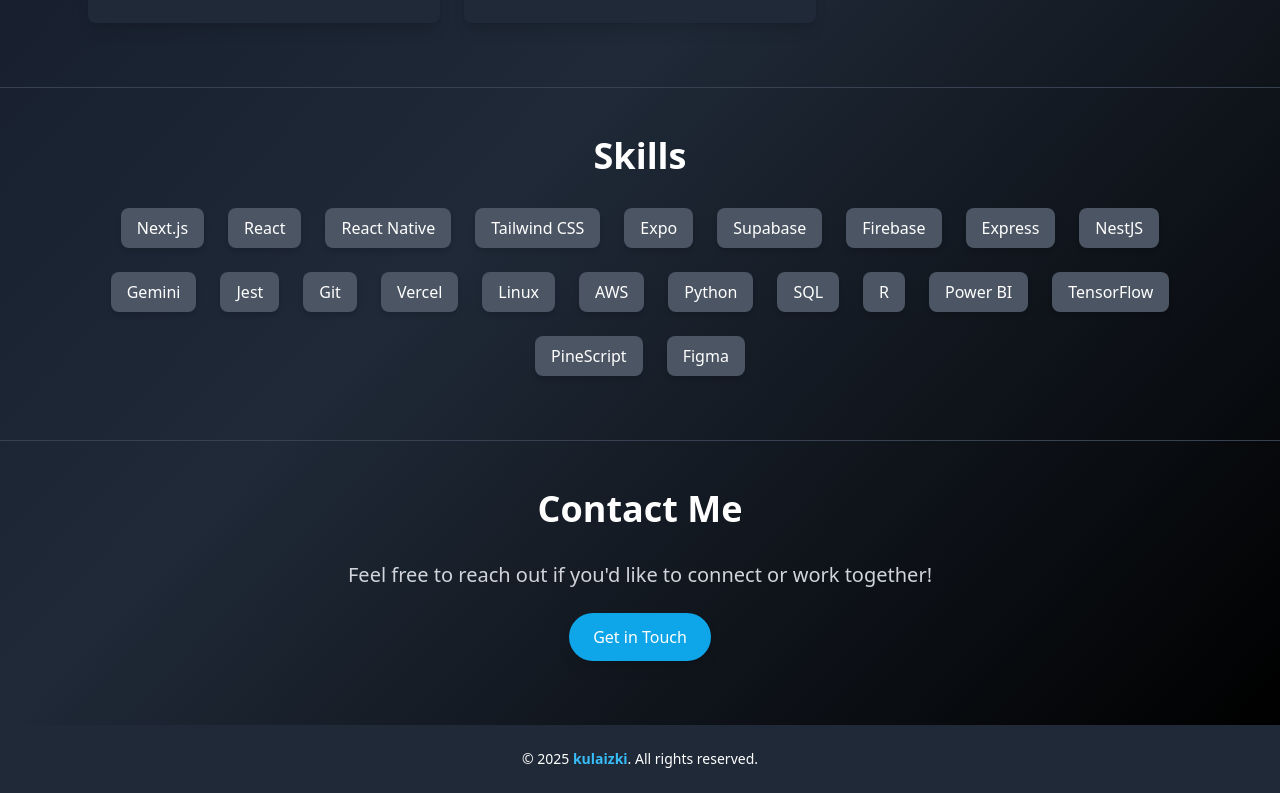
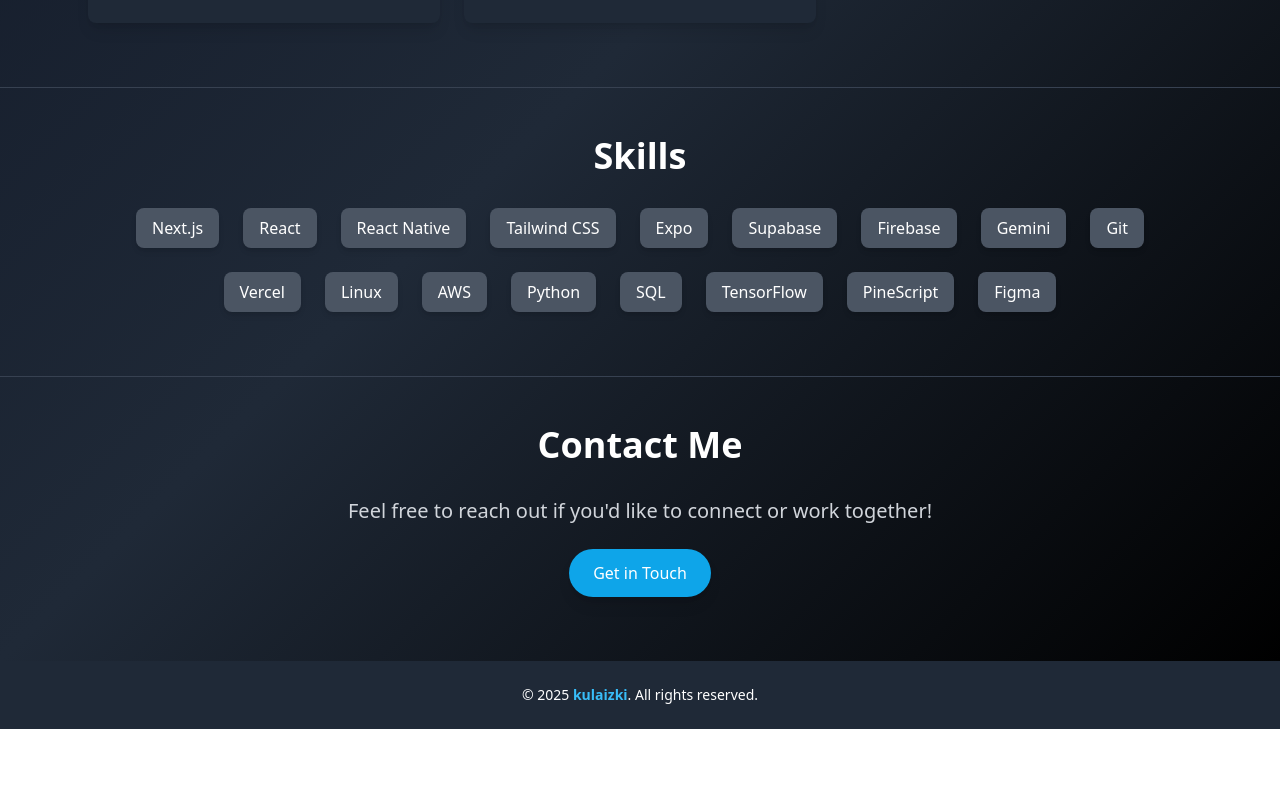
Before and after one commit to kulaizki/portfolio, a SvelteKit app: page / in a window 1280 px wide. Shown: the part 1402-2195 px from the top of the page. After the commit the page ends 2131 px from the top, so only its background shows below. Built offline with nearby package versions, Linux system fonts and the light colour scheme.

Commit message:
refactor: remove unused skills

```diff
--- a/src/routes/Skills.svelte
+++ b/src/routes/Skills.svelte
@@ -14,18 +14,13 @@
       <SkillItem skillName="Expo" skillUrl="https://expo.dev/" />
       <SkillItem skillName="Supabase" skillUrl="https://supabase.io/" />
       <SkillItem skillName="Firebase" skillUrl="https://firebase.google.com/" />
-      <SkillItem skillName="Express" skillUrl="https://expressjs.com/" />
-      <SkillItem skillName="NestJS" skillUrl="https://nestjs.com/" />
       <SkillItem skillName="Gemini" skillUrl="https://www.gemini.com/" />
-      <SkillItem skillName="Jest" skillUrl="https://jestjs.io/" />
       <SkillItem skillName="Git" skillUrl="https://git-scm.com/" />
       <SkillItem skillName="Vercel" skillUrl="https://vercel.com/" />
       <SkillItem skillName="Linux" skillUrl="https://www.linux.org/" />
       <SkillItem skillName="AWS" skillUrl="https://aws.amazon.com/" />
       <SkillItem skillName="Python" skillUrl="https://www.python.org/" />
       <SkillItem skillName="SQL" skillUrl="https://www.mysql.com/" />
-      <SkillItem skillName="R" skillUrl="https://www.r-project.org/" />
-      <SkillItem skillName="Power BI" skillUrl="https://powerbi.microsoft.com/" />
       <SkillItem skillName="TensorFlow" skillUrl="https://www.tensorflow.org/" />
       <SkillItem skillName="PineScript" skillUrl="https://www.tradingview.com/pine-script-docs/en/v4/" />
       <SkillItem skillName="Figma" skillUrl="https://www.figma.com/" />
```
